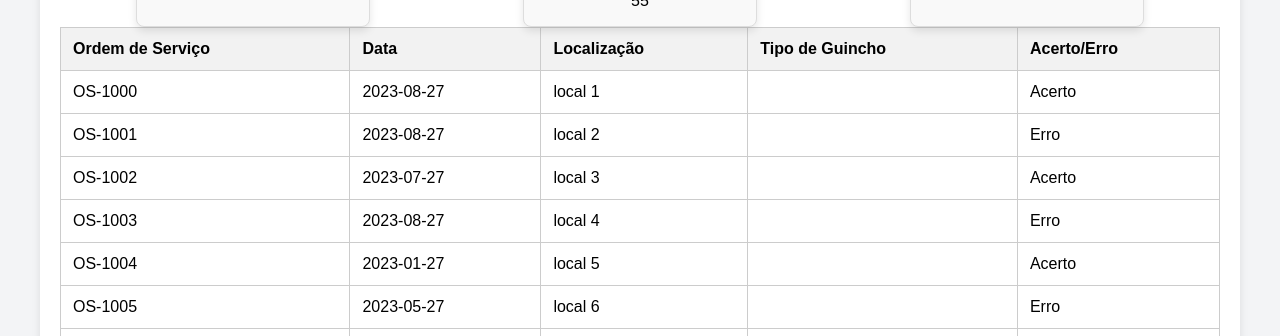
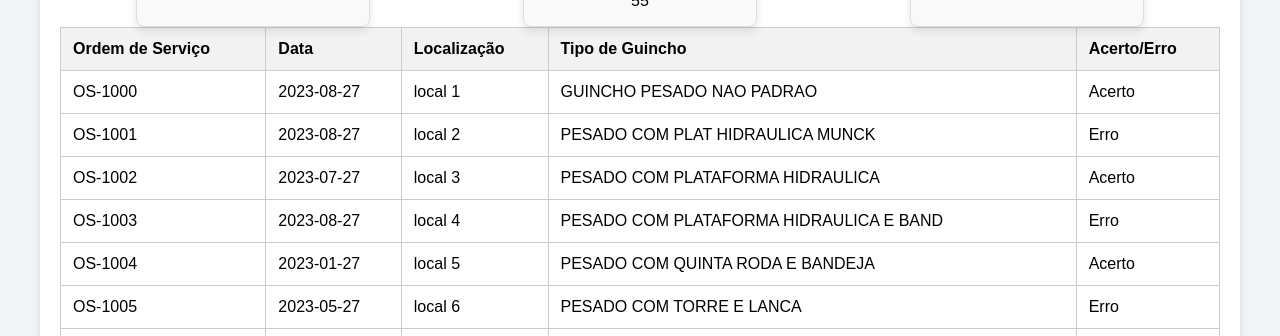
Before and after one commit to Hal9000-Porto/web_sprint3, a React (Vite) app: page /historico in a window 1280 px wide. Shown: the part 464-800 px from the top of the page. Built offline with nearby package versions, Linux system fonts and the light colour scheme.

Commit message:
feat: add describe info

```diff
--- a/src/routes/Historico/index.jsx
+++ b/src/routes/Historico/index.jsx
@@ -3,8 +3,8 @@ import { historico } from "../../components/HistoricoAtendimento";
 
 export default function Historico() {
     function extrairMes(data) {
-        const partes = data.split("-"); // Divide a data em partes usando o traço como separador
-        return partes[1]; // A segunda parte corresponde ao mês
+        const partes = data.split("-");
+        return partes[1];
     }
 
     const [selectedMonth, setSelectedMonth] = useState("all");
@@ -84,7 +84,6 @@ export default function Historico() {
                 </div>
 
                 <table id="historyTable">
-                    {/*   <!-- Conteúdo da tabela será gerado pelo JavaScript -->*/}
                     <thead>
                         <tr>
                             <th>Ordem de Serviço</th>
@@ -107,7 +106,7 @@ export default function Historico() {
                                     <td>{atendimento.ordemServico}</td>
                                     <td>{atendimento.data}</td>
                                     <td>{atendimento.local}</td>
-                                    <td>{atendimento.descricao}</td>
+                                    <td>{atendimento.descrição}</td>
                                     <td>{atendimento.status}</td>
                                 </tr>
                             ))}
```
